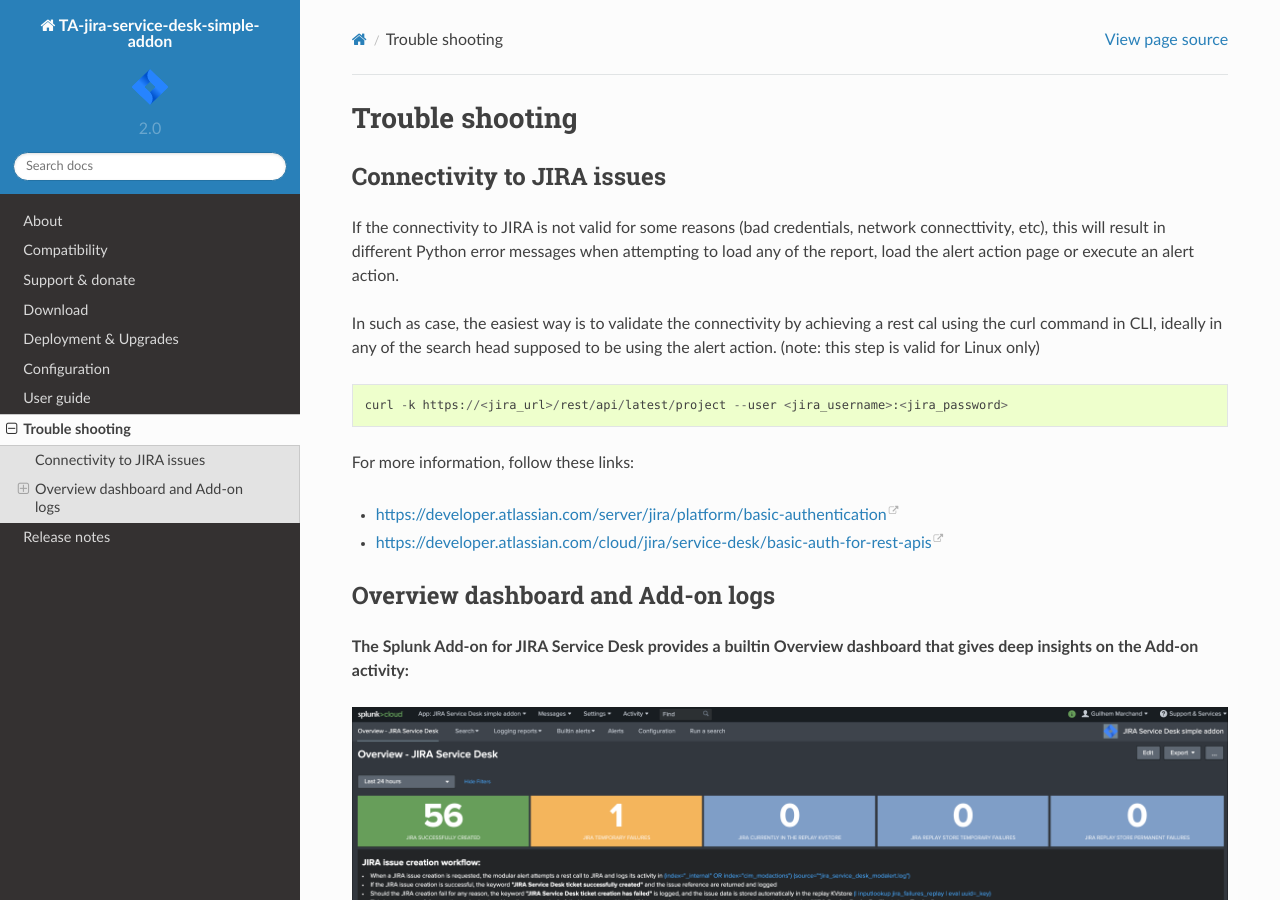
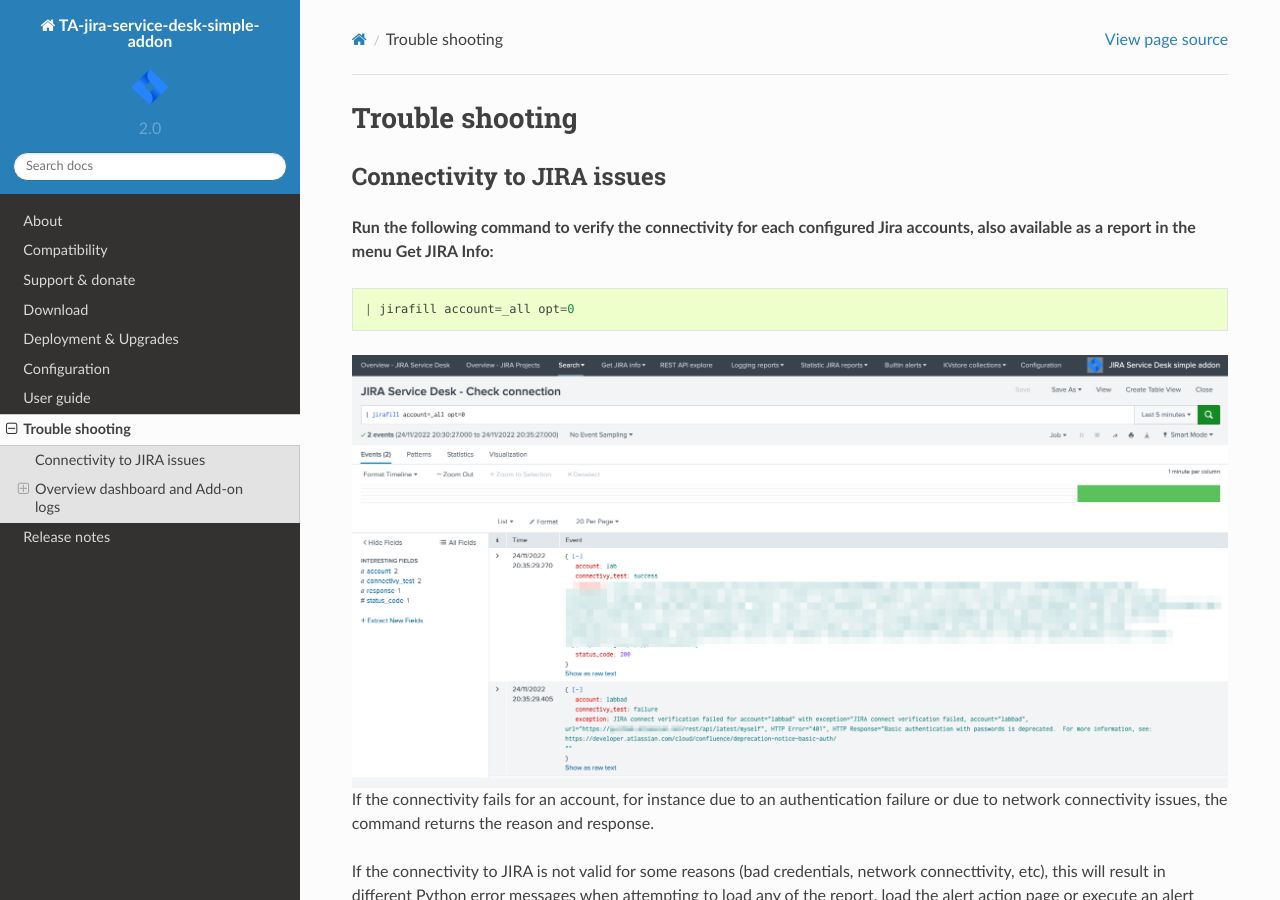
Before and after one commit to guilhemmarchand/TA-jira-service-desk-simple-addon, a Sphinx documentation site: the page built from docs/troubleshoot.rst, in a window 1280 px wide and 900 px high. Built offline with Sphinx 7.4.7 and the Read the Docs theme 2.0.0, drawn with Linux system fonts in a browser that asks for light colours; some of the changed text lies outside the part shown.

Commit message:
Fix Issue #146

```diff
--- a/docs/releasenotes.rst
+++ b/docs/releasenotes.rst
@@ -6,6 +6,7 @@
 
 - Enhancement: Add a connectivity verification (network, settings and authentication) in custom commands, as well as an option that can be triggered from the jirafill command (| )
 - Enhancement: Logging enhancements, custom command now log to their own dedicated log file, available in the _internal, configurable via the logging level in the configuration UI, and easily accessible from the navigation menu
+- Fix: Regression with version 2.10 regarding issues calling components #146
 
 Version 2.0.10
 ==============
--- a/docs/troubleshoot.rst
+++ b/docs/troubleshoot.rst
@@ -3,6 +3,19 @@
 
 Connectivity to JIRA issues
 ===========================
+
+**Run the following command to verify the connectivity for each configured Jira accounts, also available as a report in the menu Get JIRA Info:**
+
+::
+
+    | jirafill account=_all opt=0
+
+.. image:: img/config_check_connectivity.png
+   :alt: config_check_connectivity.png
+   :align: center
+   :width: 1200px
+
+If the connectivity fails for an account, for instance due to an authentication failure or due to network connectivity issues, the command returns the reason and response.
 
 If the connectivity to JIRA is not valid for some reasons (bad credentials, network connecttivity, etc), this will result in different Python error messages when attempting to load any of the report, load the alert action page or execute an alert action.
 
@@ -29,6 +42,20 @@
 
 The dashboard exposes the JIRA issue workflow and direct links to access the Add-on logs.
 
+Custom command logs
+-------------------
+
+**All custom commands generate logs into their own dedicated log files, which are indexed automatically in Splunk:**
+
+::
+
+    index=_internal sourcetype=jira:custom_commands:*
+
+.. image:: img/troubleshoot_custom_commands.png
+   :alt: troubleshoot_custom_commands.png
+   :align: center
+   :width: 1200px
+
 Add-on logs for first REST call attempts
 ----------------------------------------
 
@@ -36,7 +63,7 @@
 
 ::
 
-(index="_internal" OR index="cim_modactions") (source="*jira_service_desk_modalert.log")
+    (index="_internal" OR index="cim_modactions") (source="*jira_service_desk_modalert.log")
 
 When the JIRA issue is successfully achieved, the key sentence ``JIRA Service Desk ticket successfully created`` is logged.
 
```
Also changed, not shown: docs/img/troubleshoot_custom_commands.png (added), 1 other file.
